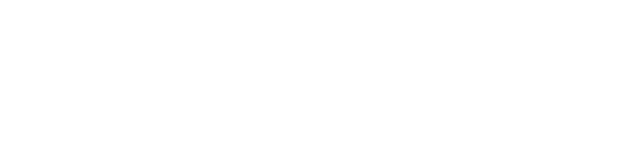
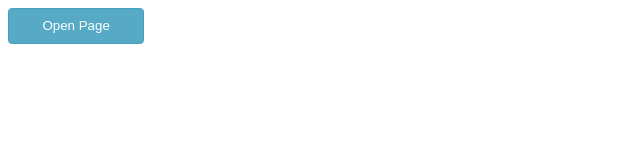
Before and after one commit to shalter-gen/lla-genesys-poc, a website: page src/UrlOpener.html in a window 1280 px wide. Shown: the whole page, without its empty margins (0-640 px from the left). Drawn offline with Linux system fonts and the light colour scheme.

Commit message:
button added

```diff
--- a/src/UrlOpener.html
+++ b/src/UrlOpener.html
@@ -1,18 +1,56 @@
 <!DOCTYPE html>
 <html>
 <head>
-	<title>Auto Open URL</title>
+	<title>Open Page</title>
+	<style>
+		#open-page-btn {
+			padding: 5px 5px;
+			font-size: 16px;
+			cursor: pointer;
+			align-items: flex-start;
+			appearance: button;
+			background-color: rgb(86, 170, 198);
+			background-image: none;
+			border: 1.11111px solid rgb(67, 160, 192);
+			border-radius: 4px;
+			box-sizing: border-box;
+			color: rgb(255, 255, 255);
+			cursor: pointer;
+			display: inline-block;
+			font-family: Arial, "Helvetica Neue", Helvetica, sans-serif;
+			font-feature-settings: "tnum";
+			font-size: 13.3333px;
+			font-weight: 400;
+			height: 35.9896px;
+			line-height: 21.3333px;
+			margin: 0;
+			min-height: 36px;
+			min-width: 10px;
+			padding: 0 10px;
+			text-align: center;
+			text-transform: none;
+			vertical-align: middle;
+			width: 136.267px;
+			white-space: nowrap;
+			word-spacing: 0px;
+			-webkit-tap-highlight-color: rgba(0, 0, 0, 0);
+			-webkit-border-image: none;
+		}
+	</style>
 </head>
 <body>
+	<button id="open-page-btn">Open Page</button>
+
 	<script>
 		const url = new URL(window.location.href);
 		const targetUrl = url.searchParams.get('url');
-		let pageFocused = false;
+		let openedWindow;
 
-		window.addEventListener('focus', () => {
-			if (!pageFocused && targetUrl) {
-				pageFocused = true;
-				window.open(targetUrl, '_blank');
+		document.getElementById('open-page-btn').addEventListener('click', () => {
+			if (!openedWindow || openedWindow.closed) {
+				openedWindow = window.open(targetUrl, '_blank');
+			} else {
+				openedWindow.focus();
 			}
 		});
 	</script>
```
